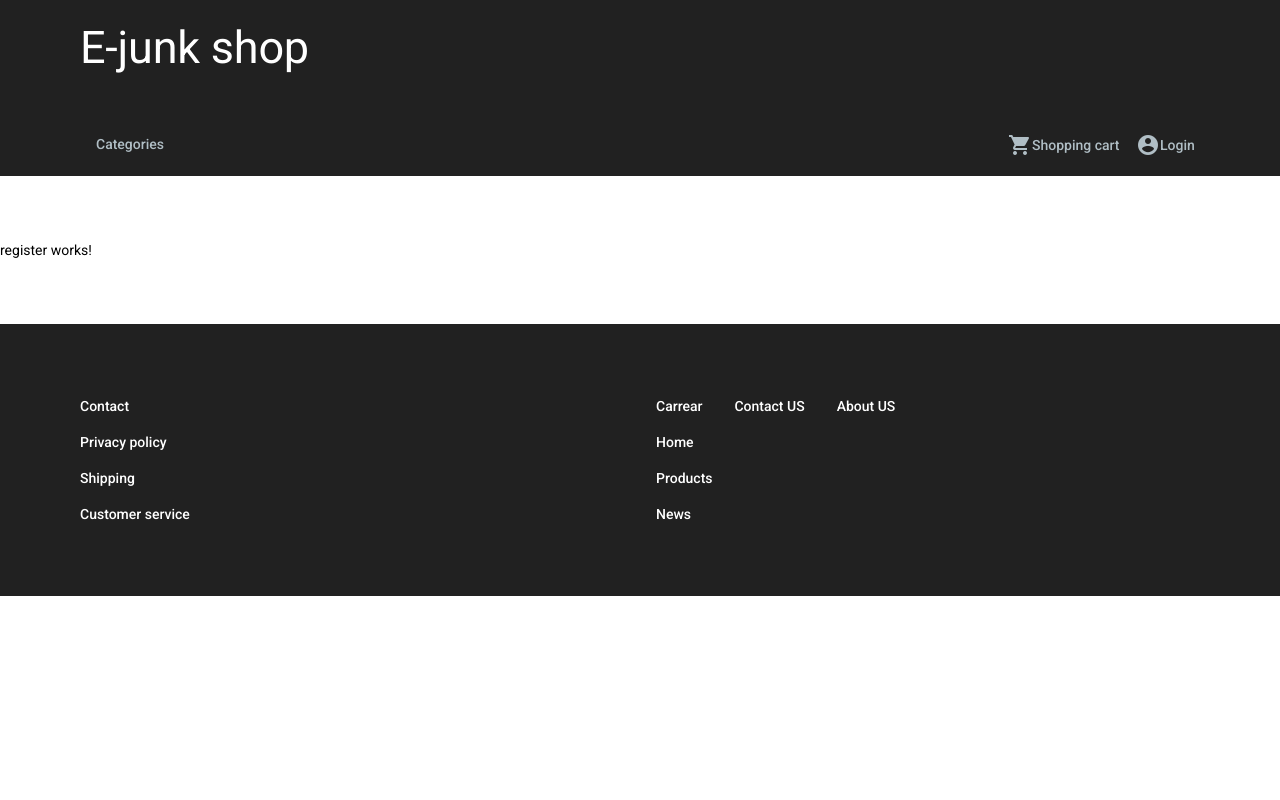
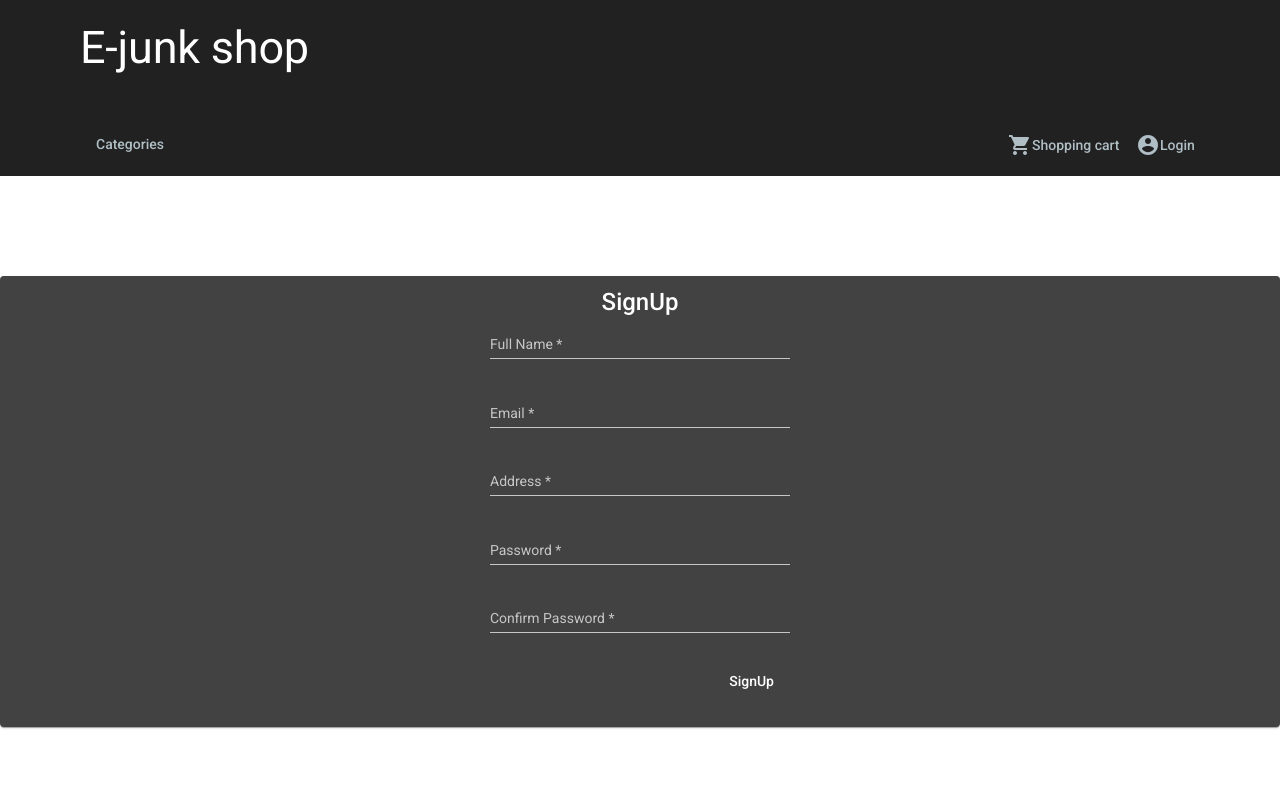
Before and after one commit to jperdek/security-eshop, an Angular app: page /register in a window 1280 px wide. Shown: the top 800 px of the page. Built offline with nearby package versions, Linux system fonts and the light colour scheme.

Commit message:
finish registeration without service

```diff
--- a/src/app/login/login.component.html
+++ b/src/app/login/login.component.html
@@ -12,9 +12,7 @@
                     <input type="password" matInput placeholder="Password" formControlName="password">
                 </mat-form-field>
             </p>
-            <p *ngIf="error" class="loginError">
-                {{ errorMessage }}
-            </p>
+
             <p class="button">
                 <button type="submit" class="blue" mat-button>Login</button>
             </p>
--- a/src/app/login/login.component.ts
+++ b/src/app/login/login.component.ts
@@ -1,3 +1,4 @@
+import { MatSnackBar } from '@angular/material/snack-bar';
 import { Component, OnInit, EventEmitter, Output, Input } from '@angular/core';
 import { FormGroup, FormControl } from '@angular/forms';
 
@@ -10,7 +11,7 @@ export class LoginComponent implements OnInit {
 
   form: FormGroup
 
-  constructor() { }
+  constructor(private _snackBar: MatSnackBar) { }
 
   ngOnInit(): void {
 
@@ -22,8 +23,12 @@ export class LoginComponent implements OnInit {
 
   }
   submit() {
-    if (this.form.valid) {
+    if (this.form.status != "INVALID") {
       this.submitEM.emit(this.form.value);
+    }
+    else {
+      let snackBarRef = this._snackBar.open('Please fill up all required fields');
+
     }
   }
   @Input() error: string | null;
--- a/src/app/material/material.module.ts
+++ b/src/app/material/material.module.ts
@@ -7,6 +7,8 @@ import { MatCardModule } from '@angular/material/card';
 import { MatGridListModule } from '@angular/material/grid-list';
 import { MatListModule } from '@angular/material/list';
 import { MatInputModule } from '@angular/material/input'
+import {MatSnackBarModule} from '@angular/material/snack-bar';
+
 const MaterialComponents = [
   MatButtonModule,
   MatIconModule,
@@ -16,7 +18,7 @@ const MaterialComponents = [
   MatListModule,
   MatCardModule,
   MatInputModule,
-  MatButtonModule
+  MatButtonModule,MatSnackBarModule
 ]
 
 @NgModule({
--- a/src/app/register/register.component.css
+++ b/src/app/register/register.component.css
@@ -0,0 +1,35 @@
+.mainHeading {
+    font-weight: bold;
+}
+
+.contentSeparator {
+    margin-bottom: 2rem;
+}
+:host {
+    display: flex;
+    justify-content: center;
+    margin: 100px 0px;
+}
+.mat-form-field {
+    width: 100%;
+    min-width: 300px;
+}
+mat-card-title,
+mat-card-content {
+    display: flex;
+    justify-content: center;
+}
+.error {
+    padding: 16px;
+    width: 300px;
+    color: white;
+    background-color: red;
+}
+.button {
+    display: flex;
+    justify-content: flex-end;
+}
+.mat-card {
+    width: 100%;
+    height: 100%;
+}
--- a/src/app/register/register.component.html
+++ b/src/app/register/register.component.html
@@ -1 +1,44 @@
-<p>register works!</p>
+<mat-card>
+    <mat-card-title>SignUp</mat-card-title>
+    <mat-card-content>
+
+        <form [formGroup]="form" (ngSubmit)="submit()">
+            <p>
+                <mat-form-field class="full-width">
+                    <mat-label>Full Name</mat-label>
+                    <input type="text" matInput placeholder="Full Name" formControlName="username" >
+                </mat-form-field>
+            </p>
+            <p>
+                <mat-form-field class="full-width">
+                    <mat-label>Email</mat-label>
+                    <input type="email" matInput placeholder="Email" formControlName="email" >
+                </mat-form-field>
+            </p>
+            <p>
+                <mat-form-field class="full-width">
+                    <mat-label>Address</mat-label>
+                    <input type="text" matInput placeholder="Address" formControlName="address" >
+                </mat-form-field>
+            </p>
+            <p>
+                <mat-form-field class="full-width">
+                    <mat-label>Password</mat-label>
+                    <input type="password" matInput placeholder="Password" formControlName="password" >
+                </mat-form-field>
+            </p>
+            <p>
+                <mat-form-field class="full-width">
+                    <mat-label>Confirm Password</mat-label>
+                    <input type="password" matInput placeholder="Confirm Password" formControlName="confirmPassword"
+                        >
+                </mat-form-field>
+            </p>
+
+
+            <p class="button">
+                <button type="submit" class="blue" mat-button>SignUp</button>
+            </p>
+        </form>
+    </mat-card-content>
+</mat-card>
--- a/src/app/register/register.component.ts
+++ b/src/app/register/register.component.ts
@@ -1,4 +1,6 @@
-import { Component, OnInit } from '@angular/core';
+import { Component, OnInit, EventEmitter, Output, Input } from '@angular/core';
+import { FormGroup, FormControl, Validators } from '@angular/forms';
+import { MatSnackBar } from '@angular/material/snack-bar';
 
 @Component({
   selector: 'app-register',
@@ -6,10 +8,34 @@ import { Component, OnInit } from '@angular/core';
   styleUrls: ['./register.component.css']
 })
 export class RegisterComponent implements OnInit {
-
-  constructor() { }
+  errorMessage = "invalid "
+  form: FormGroup
+  errorb
+  constructor(private _snackBar: MatSnackBar) { }
 
   ngOnInit(): void {
+
+    this.form = new FormGroup({
+      username: new FormControl('', [Validators.required]),
+      password: new FormControl('', [Validators.required]),
+      email: new FormControl('', [Validators.required]),
+      address: new FormControl('', [Validators.required]),
+      confirmPassword: new FormControl('', [Validators.required]),
+    });
+
+
+  }
+  submit() {
+
+    if (this.form.status != "INVALID") {
+      this.submitEM.emit(this.form.value);
+    }
+    else {
+      let snackBarRef = this._snackBar.open('Please fill up all required fields');
+
+    }
   }
 
+  @Output() submitEM = new EventEmitter();
+
 }
```
